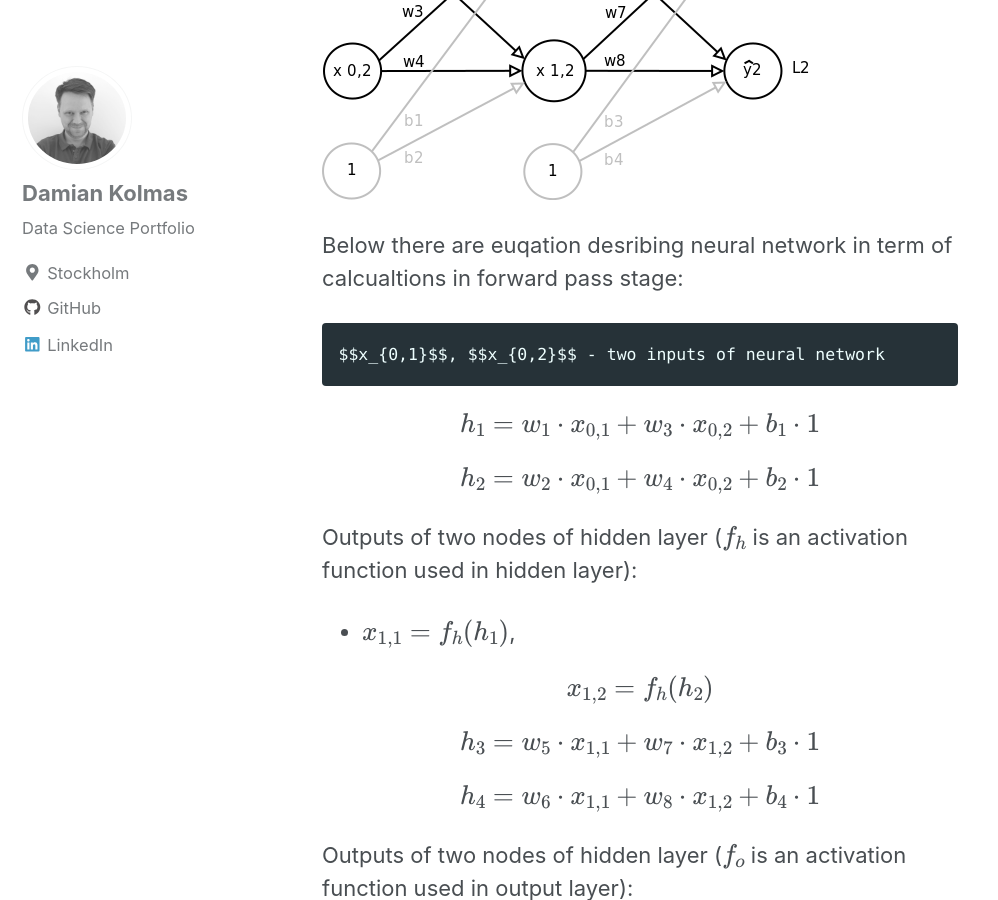
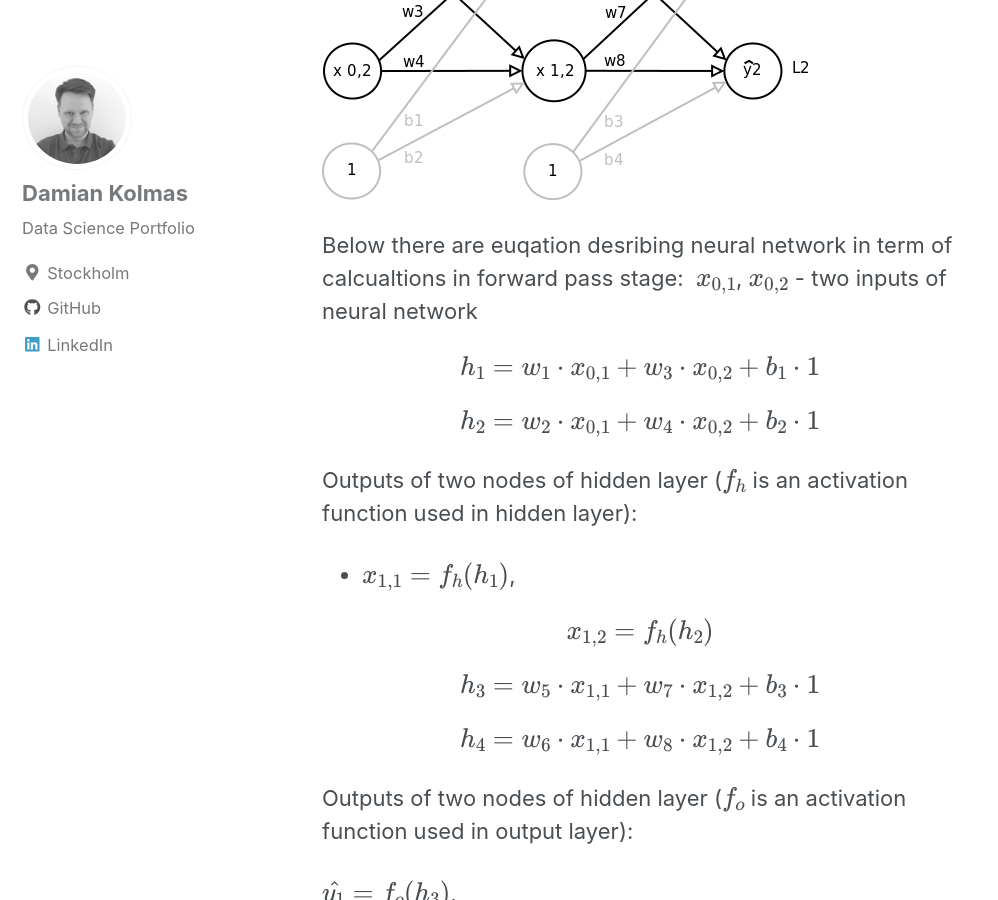
Before and after one commit to DKolmas/DKolmas.github.io, a Jekyll site: the page built from _posts/2019-03-29-Backpropagation-Algorithm-Explained.md, in a window 1280 px wide and 900 px high, scrolled down 763 px. Shown: the whole window, without its empty margins (0-998 px from the left). Built offline with Jekyll 4.4.1, drawn with Linux system fonts in a browser that asks for light colours; cached includes are drawn as plain includes; formulas are drawn with MathJax 3.

Commit message:
another update

```diff
--- a/_posts/2019-03-29-Backpropagation-Algorithm-Explained.md
+++ b/_posts/2019-03-29-Backpropagation-Algorithm-Explained.md
@@ -16,8 +16,8 @@ First, let's have assumption about Neural Network. It is simple network with two
 ![image](/images/Simple_NN_01.png)
 
 Below there are euqation desribing neural network in term of calcualtions in forward pass stage:
-
-	$$x_{0,1}$$, $$x_{0,2}$$ - two inputs of neural network
+$$ $$
+$$x_{0,1}$$, $$x_{0,2}$$ - two inputs of neural network
 
 $$h_1 = w_1 \cdot x_{0,1} + w_3 \cdot x_{0,2} + b_1 \cdot 1 $$
 
```
